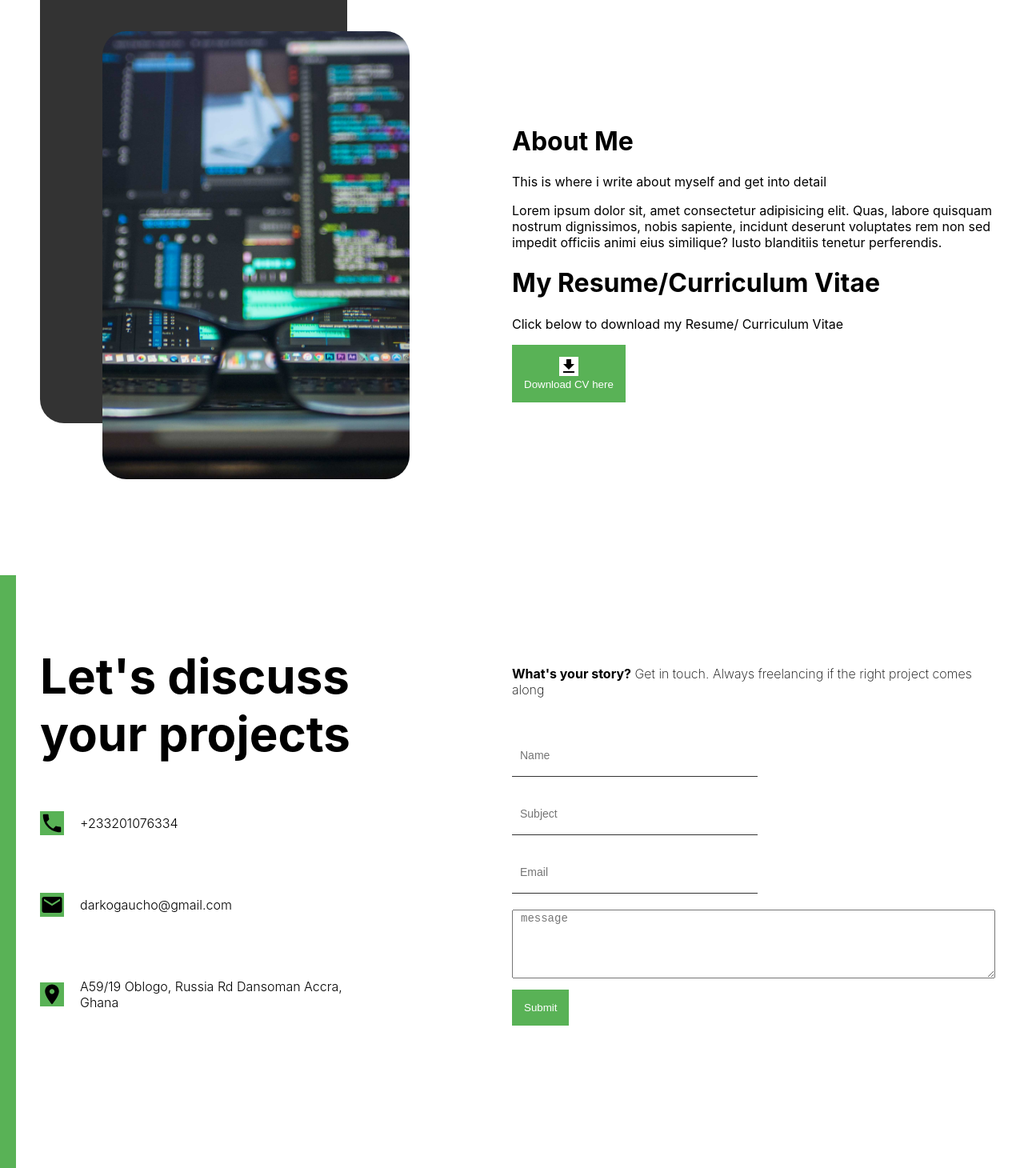
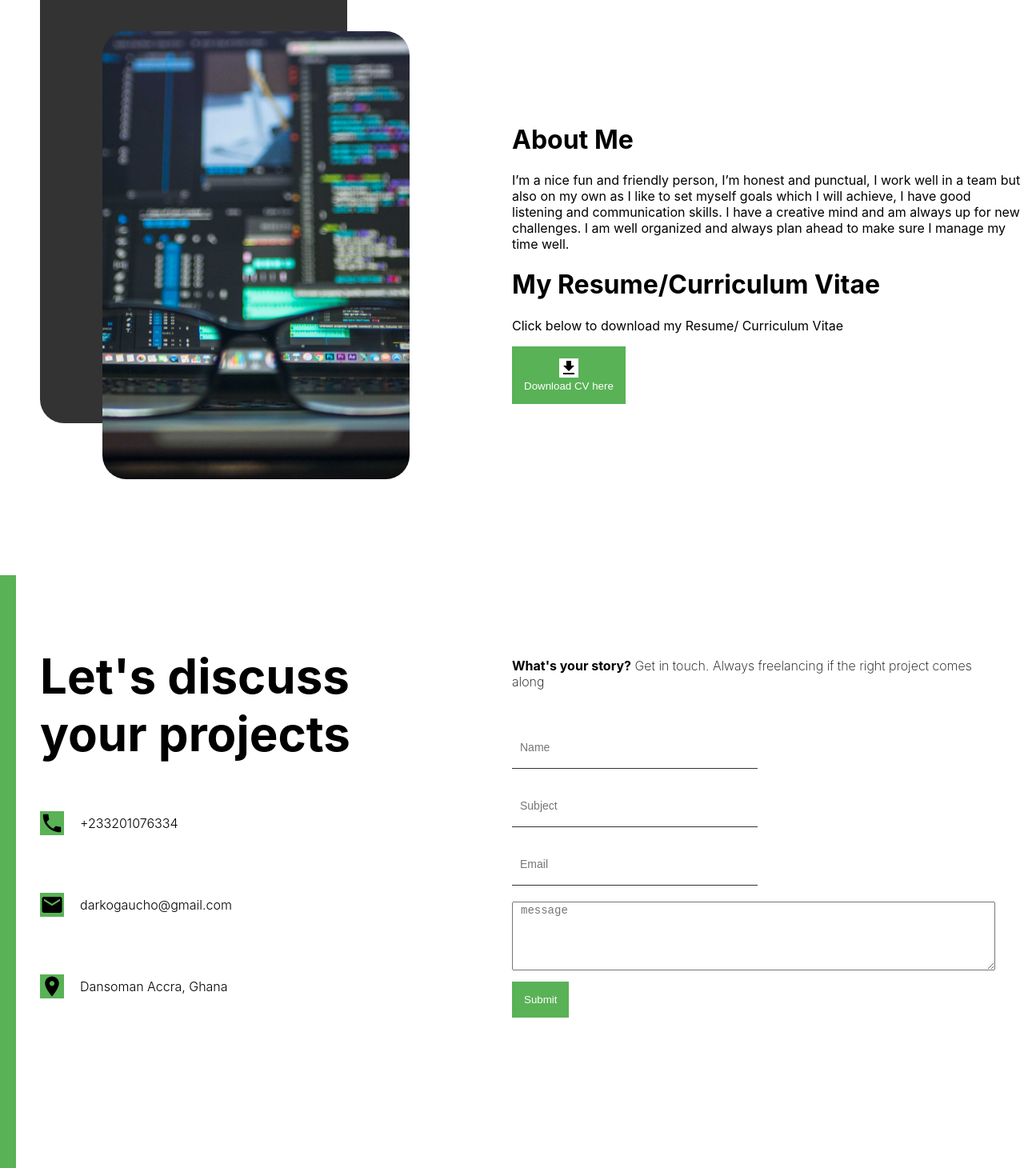
Before and after one commit to darkocobbygh/my-portfolio, a React (Create React App) app: page / in a window 1280 px wide. Shown: the part 881-2341 px from the top of the page at 80% size. Built offline with nearby package versions, Linux system fonts and the light colour scheme.

Commit message:
Adding Email

```diff
--- a/src/App.jsx
+++ b/src/App.jsx
@@ -1,4 +1,4 @@
-import { useContext, useState } from "react";
+import { useContext } from "react";
 import About from "./components/about/About";
 import Contact from "./components/contact/Contact";
 import Intro from "./components/intro/Intro";
@@ -8,7 +8,6 @@ import { ThemeContext } from "./context";
 
 
 function App() {
-  const [dark,setDark]=useState(false);
 
   const theme= useContext(ThemeContext);
   const darkMode=theme.state.darkMode;
--- a/src/components/about/About.jsx
+++ b/src/components/about/About.jsx
@@ -14,8 +14,8 @@ const About=()=>{
         </div>
         <div className='right'>
             <h1 className='a-title'>About Me</h1>
-            <p className='a-sub'>This is where i write about myself and get into detail</p>
-            <p className='a-desc'>Lorem ipsum dolor sit, amet consectetur adipisicing elit. Quas, labore quisquam nostrum dignissimos, nobis sapiente, incidunt deserunt voluptates rem non sed impedit officiis animi eius similique? Iusto blanditiis tenetur perferendis.</p>
+            <p className='a-sub'></p>
+            <p className='a-desc'>I’m a nice fun and friendly person, I’m honest and punctual, I work well in a team but also on my own as I like to set myself goals which I will achieve, I have good listening and communication skills. I have a creative mind and am always up for new challenges. I am well organized and always plan ahead to make sure I manage my time well.</p>
                 <h1>My Resume/Curriculum Vitae</h1>
                 <p>Click below to download my Resume/ Curriculum Vitae</p>
                         <a href={CV} download={CV}>
--- a/src/components/contact/Contact.jsx
+++ b/src/components/contact/Contact.jsx
@@ -3,26 +3,24 @@ import '../contact/contact.css'
 import emailjs from '@emailjs/browser';
 
 import Email from '../../images/email.svg';
-import Home from '../../images/home.svg';
 import Phone from '../../images/phone.svg';
 import Location from '../../images/location_on.svg'
 import { ThemeContext } from '../../context';
 
 const Contact=()=>{
-    const formRef= useRef()
     const theme= useContext(ThemeContext);
     const darkMode=theme.state.darkMode;
 
-   const handleSubmit=(e)=>{
+    const sendEmail = (e) => {
         e.preventDefault();
 
-        emailjs.sendForm('service_s2sla1z', 'template_bjp5e6p', formRef.current, 'zIZaY-LFElgggLAyf')
-        .then((result)=>{
-            console.log(result.text);
-        },(error)=>{
-            console.log(error.text)
-        })
-    }
+        emailjs.sendForm('contact_service', 'contact_form',e.target, 'l6WaYpC8Sl_vhE8tU')
+          .then((result) => {
+              console.log('Success'+ result.text);
+          }, (error) => {
+              console.log(error.text);
+          });
+      };
 
     return(
         <div className="c">
@@ -43,7 +41,7 @@ const Contact=()=>{
                         </div>
                         <div data-testid='Home' className='c-info-item'>
                             <img src={Location} className='c-icon' alt="icon for home address" />
-                            <p>A59/19 Oblogo, Russia Rd Dansoman Accra, Ghana</p>
+                            <p>Dansoman Accra, Ghana</p>
                         </div>
                     </div>
                 </div>
@@ -51,12 +49,12 @@ const Contact=()=>{
                     <p className='c-desc'>
                         <b>What's your story?</b> Get in touch. Always freelancing if the right project comes along
                     </p>
-                      <form action="" onSubmit={handleSubmit}>
+                      <form action="" onSubmit={sendEmail}>
                         <input style={{backgroundColor: darkMode && '#333'}} type="text" placeholder='Name' name='user_name' />
                         <input style={{backgroundColor: darkMode && '#333'}} type="text" placeholder='Subject' name='user_subject' />
                         <input style={{backgroundColor: darkMode && '#333'}} type="text" placeholder='Email' name='user_email' />
                         <textarea style={{backgroundColor: darkMode && '#333'}} name="message" id="" cols="30" rows="5" placeholder='message'  ></textarea>
-                        <button>Submit</button>
+                        <button type='submit' value='Send' >Submit</button>
                     </form>
                 </div>
             </div>
```
Also changed, not shown: package.json (+8 -1 lines), 1 other file (tests, documents, lock files or other folders).
